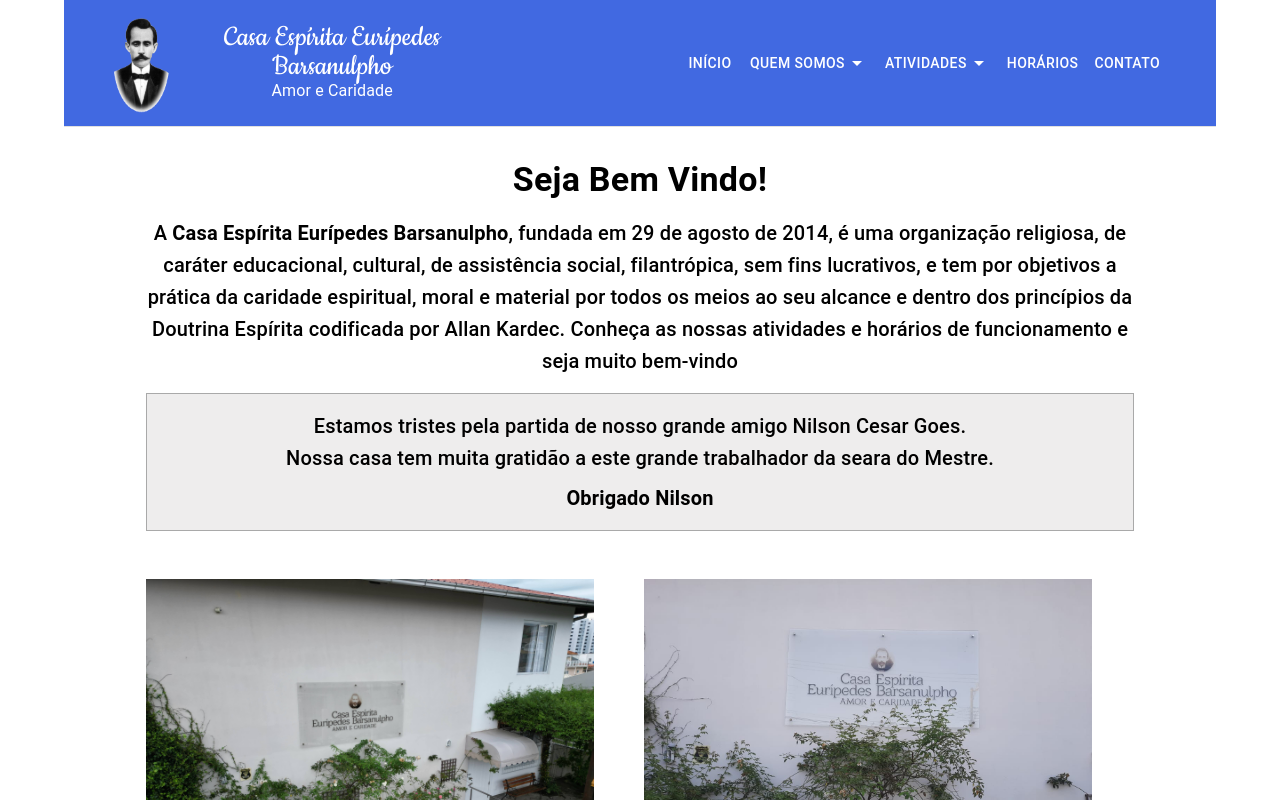
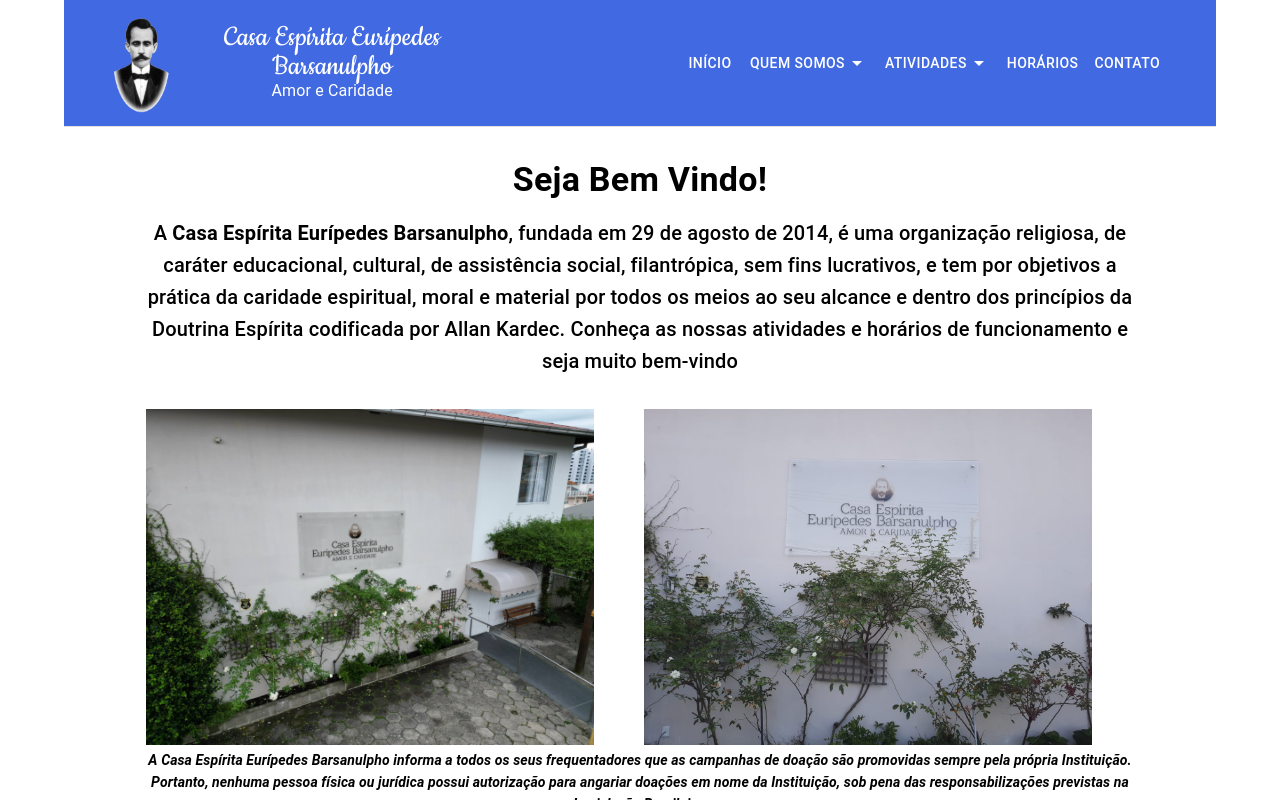
Before and after one commit to guimaraes-darlan/ceeb-site, a Next.js app: page / in a window 1280 px wide. Shown: the top 800 px of the page. Built offline with nearby package versions, Linux system fonts and the light colour scheme.

Commit message:
feat: retirada mensagem para o nilson

```diff
--- a/src/app/(site)/home-page.tsx
+++ b/src/app/(site)/home-page.tsx
@@ -35,29 +35,6 @@
           as nossas atividades e horários de funcionamento e seja muito
           bem-vindo
         </Typography>
-
-        <Box
-          sx={{
-            marginTop: "1rem",
-            marginBottom: "1rem",
-            textAlign: "center",
-            border: "1px solid #a9a9a9",
-            padding: "1rem",
-            backgroundColor: "#eeeded",
-          }}
-        >
-          <Typography variant="h6">
-            Estamos tristes pela partida de nosso grande amigo Nilson Cesar
-            Goes.
-          </Typography>
-          <Typography variant="h6">
-            Nossa casa tem muita gratidão a este grande trabalhador da seara do
-            Mestre.
-          </Typography>
-          <Typography variant="h6" fontWeight="bold" marginTop="0.5rem">
-            Obrigado Nilson
-          </Typography>
-        </Box>
 
         <Container sx={{ height: "2rem" }} />
         <Grid container spacing={1}>
```
